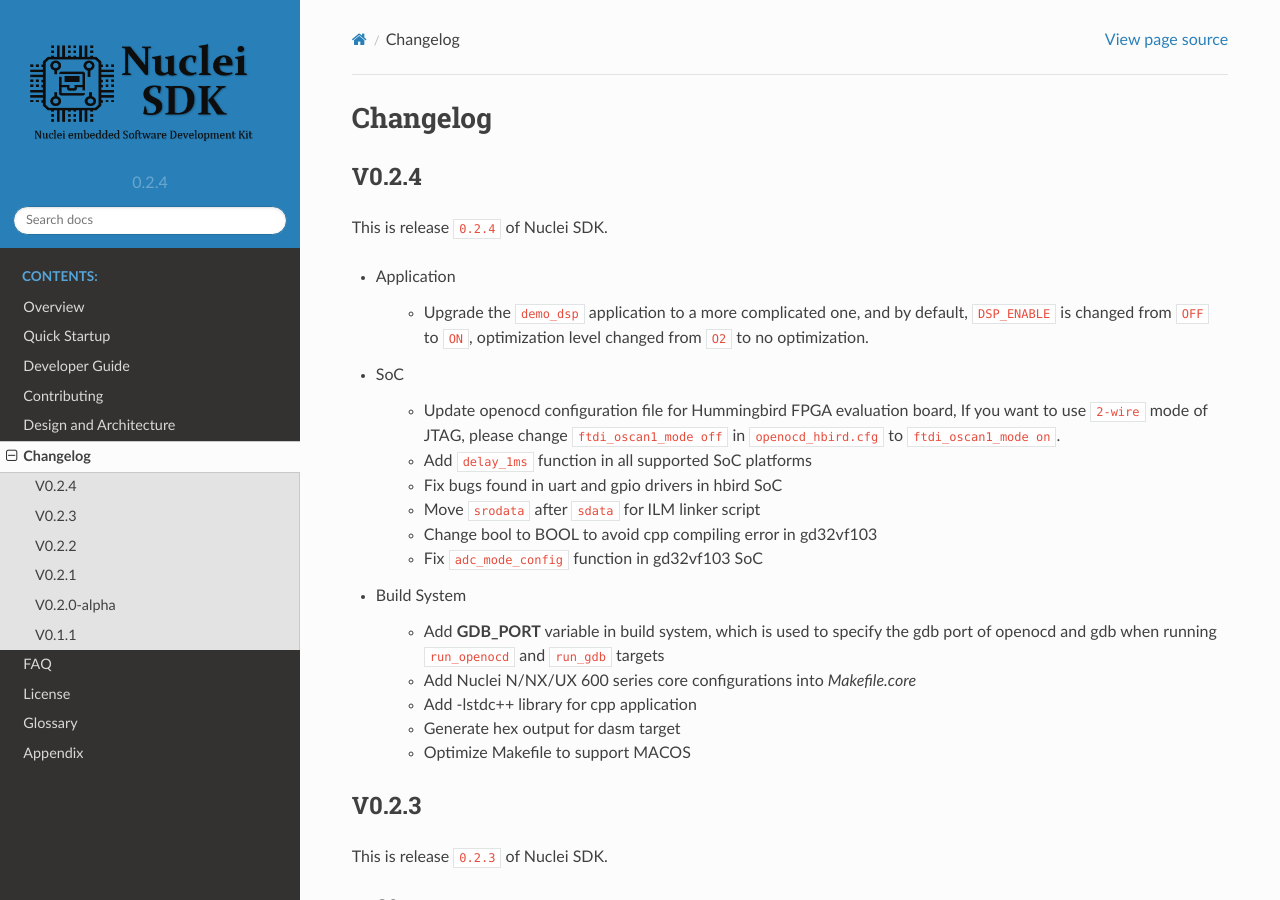
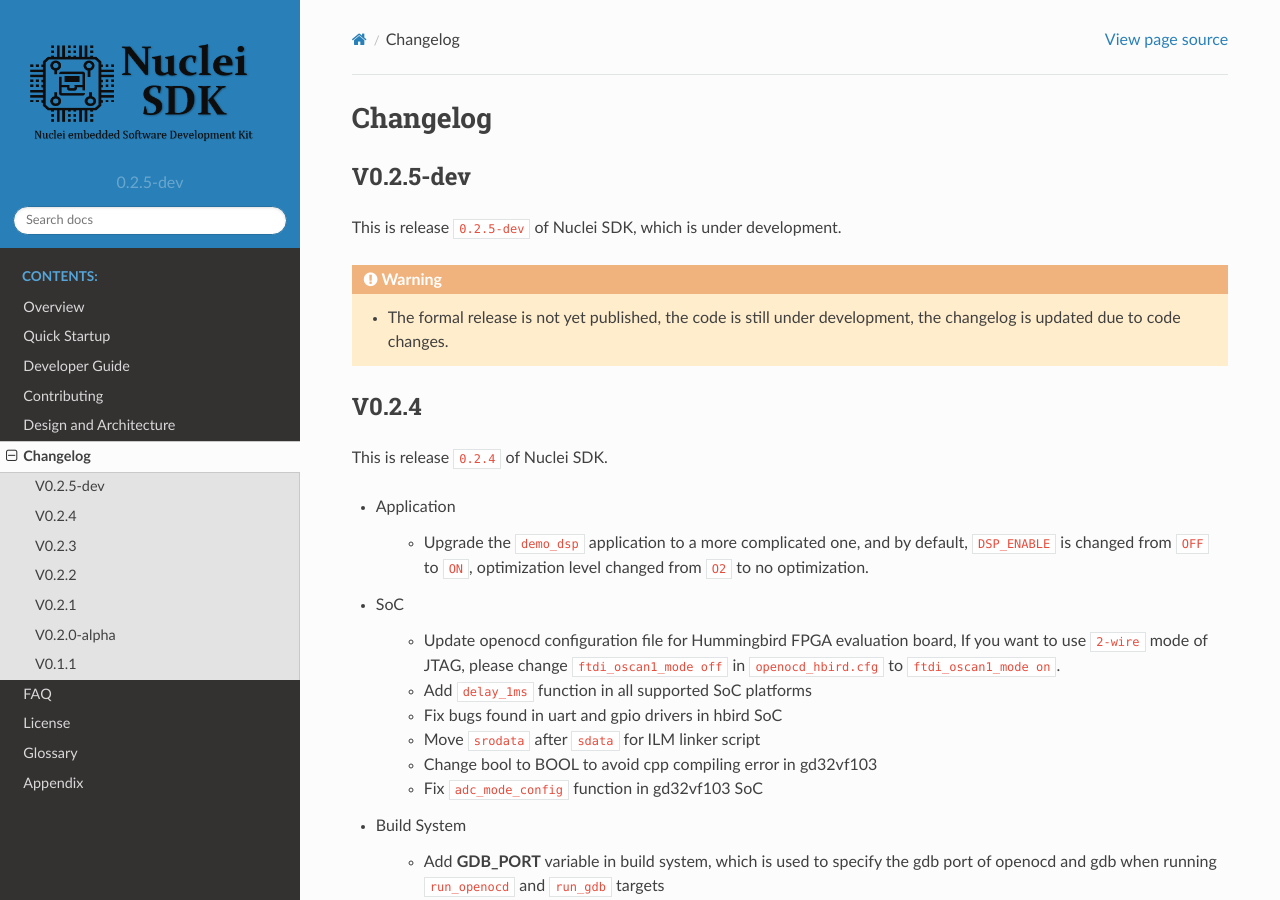
Before and after one commit to Nuclei-Software/nuclei-sdk, a Sphinx documentation site: the page built from doc/source/changelog.rst, in a window 1280 px wide and 900 px high. Built offline with Sphinx 7.4.7 and the Read the Docs theme 2.0.0, drawn with Linux system fonts in a browser that asks for light colours.

Commit message:
doc: change to 0.2.5-dev release
Signed-off-by: Huaqi Fang <578567190@qq.com>

```diff
--- a/doc/source/changelog.rst
+++ b/doc/source/changelog.rst
@@ -2,6 +2,18 @@
 
 Changelog
 =========
+
+V0.2.5-dev
+----------
+
+This is release ``0.2.5-dev`` of Nuclei SDK, which is under development.
+
+.. warning::
+
+   * The formal release is not yet published, the code is still under development,
+     the changelog is updated due to code changes.
+
+
 
 V0.2.4
 ------
--- a/doc/source/conf.py
+++ b/doc/source/conf.py
@@ -21,10 +21,10 @@
 author = 'Nuclei'
 
 # The short X.Y version
-version = '0.2.4'
+version = '0.2.5-dev'
 
 # The full version, including alpha/beta/rc tags
-release = '0.2.4'
+release = '0.2.5-dev'
 
 
 # -- General configuration ---------------------------------------------------
--- a/package.json
+++ b/package.json
@@ -1,6 +1,6 @@
 {
     "name": "framework-nuclei-sdk",
     "description": "Nuclei N/NX Embedded SDK",
-    "version": "0.2.4",
+    "version": "0.2.5-dev",
     "url": "https://github.com/Nuclei-Software/nuclei-sdk/"
 }
```
